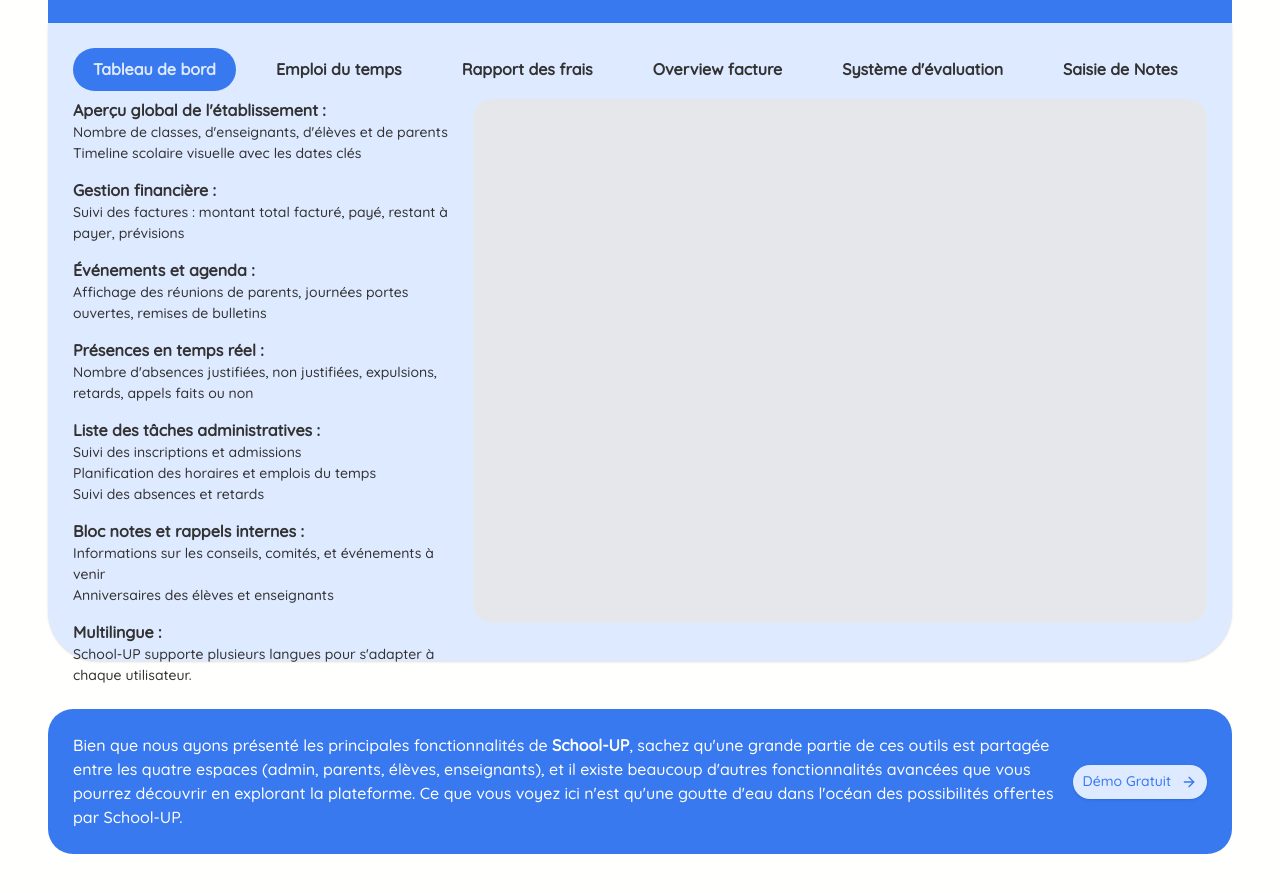
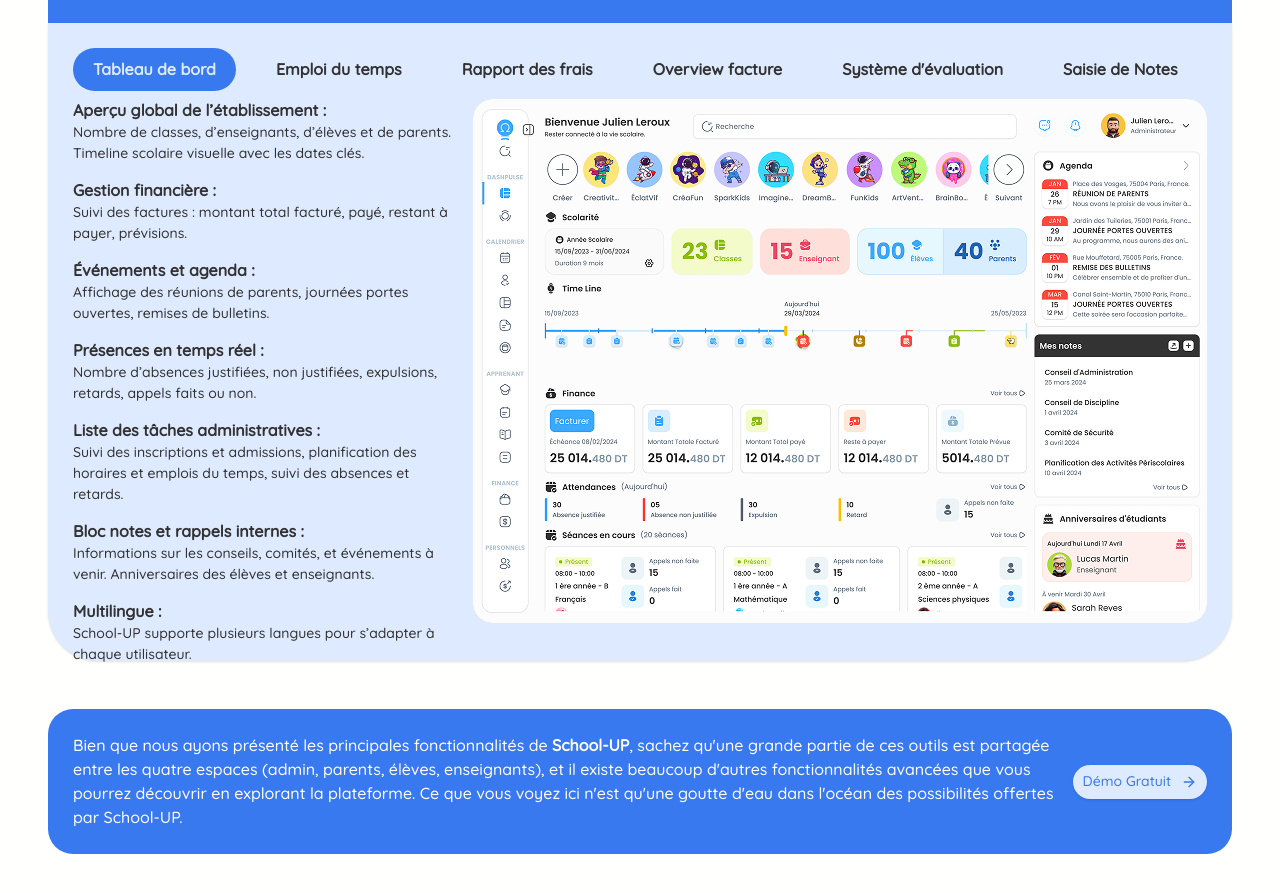
Before and after one commit to GldzzPro/schoolup-landing-page, a React (Vite) app: page / in a window 1280 px wide. Shown: the part 2363-3256 px from the top of the page. Built offline with nearby package versions, Linux system fonts and the light colour scheme.

Commit message:
refactor(LandingPage): replace hardcoded data with dynamic data from schoolUpData
Use useMemo for better performance when computing derived state
Add image display functionality for current tab selection
Reset activeSubTab when mainTab changes to maintain consistent UI state

```diff
--- a/src/screens/LandingPage/sections/SectionComponentNodeSubsection/SectionComponentNodeSubsection.tsx
+++ b/src/screens/LandingPage/sections/SectionComponentNodeSubsection/SectionComponentNodeSubsection.tsx
@@ -1,4 +1,4 @@
-import React, { useState } from "react";
+import React, { useState, useMemo } from "react";
 import { Button } from "../../../../components/ui/button";
 import { Card, CardContent } from "../../../../components/ui/card";
 import { schoolUpData } from "../../../../lib/schoolUp-data";
@@ -7,101 +7,39 @@
   const [activeMainTab, setActiveMainTab] = useState("admin");
   const [activeSubTab, setActiveSubTab] = useState("dashboard");
 
-  const mainTabs = [
-    {
-      id: "admin",
-      label: "Espace Admin",
-      icon: "/user-square.svg",
-      active: true,
-      primaryBgClass: "bg-[#3879F0]",
-      lightBgClass: "bg-[#DEEAFF]",
-      primaryTextClass: "text-[#3879F0]",
-      lightTextClass: "text-[#DEEAFF]",
-      whiteTextClass: "text-[#FFF]",
-    },
-    {
-      id: "teacher",
-      label: "Espace Enseignant",
-      icon: "/briefcase.svg",
-      active: false,
-      primaryBgClass: "bg-[#A068AE]",
-      lightBgClass: "bg-[#F6EAFE]",
-      primaryTextClass: "text-[#A068AE]",
-      lightTextClass: "text-[#F6EAFE]",
-      whiteTextClass: "text-[#FFF]",
-    },
-    {
-      id: "parent",
-      label: "Espace Parent",
-      icon: "/people-1.svg",
-      active: false,
-      primaryBgClass: "bg-[#FF9F51]",
-      lightBgClass: "bg-[#FFE4CE]",
-      primaryTextClass: "text-[#FF9F51]",
-      lightTextClass: "text-[#FFE4CE]",
-      whiteTextClass: "text-[#FFF]",
-    },
-    {
-      id: "student",
-      label: "Espace Élève",
-      icon: "/teacher-1.svg",
-      active: false,
-      primaryBgClass: "bg-[#F37F73]",
-      lightBgClass: "bg-[#FDE5E3]",
-      primaryTextClass: "text-[#F37F73]",
-      lightTextClass: "text-[#FDE5E3]",
-      whiteTextClass: "text-[#FFF]",
-    },
-  ];
+  // Get dynamic data from schoolUpData
+  const mainTabs = schoolUpData.mainTabs;
 
-  const subTabs = [
-    { id: "dashboard", label: "Tableau de bord", active: true },
-    { id: "schedule", label: "Emploi du temps", active: false },
-    { id: "fees", label: "Rapport des frais", active: false },
-    { id: "invoice", label: "Overview facture", active: false },
-    { id: "evaluation", label: "Système d'évaluation", active: false },
-    { id: "grades", label: "Saisie de Notes", active: false },
-    { id: "forms", label: "Création des formulaires", active: false },
-    { id: "reports", label: "Bulletin de Notes", active: false },
-  ];
+  // Get current active main tab data
+  const currentMainTab = useMemo(() => {
+    return mainTabs.find(tab => tab.id === activeMainTab) || mainTabs[0];
+  }, [activeMainTab, mainTabs]);
 
-  const features = [
-    {
-      title: "Aperçu global de l'établissement :",
-      description:
-        "Nombre de classes, d'enseignants, d'élèves et de parents\nTimeline scolaire visuelle avec les dates clés",
-    },
-    {
-      title: "Gestion financière :",
-      description:
-        "Suivi des factures : montant total facturé, payé, restant à payer, prévisions",
-    },
-    {
-      title: "Événements et agenda :",
-      description:
-        "Affichage des réunions de parents, journées portes ouvertes, remises de bulletins",
-    },
-    {
-      title: "Présences en temps réel :",
-      description:
-        "Nombre d'absences justifiées, non justifiées, expulsions, retards, appels faits ou non",
-    },
-    {
-      title: "Liste des tâches administratives :",
-      description:
-        "Suivi des inscriptions et admissions\nPlanification des horaires et emplois du temps\nSuivi des absences et retards",
-    },
-    {
-      title: "Bloc notes et rappels internes :",
-      description:
-        "Informations sur les conseils, comités, et événements à venir\nAnniversaires des élèves et enseignants",
-    },
-    {
-      title: "Multilingue :",
-      description:
-        "School-UP supporte plusieurs langues pour s'adapter à chaque utilisateur.",
-    },
-  ];
+  // Get dynamic subTabs based on current main tab
+  const subTabs = useMemo(() => {
+    return currentMainTab?.subTabs || [];
+  }, [currentMainTab]);
+
+  // Get dynamic features based on current main tab and sub tab
+  const features = useMemo(() => {
+    const featureData = currentMainTab?.featuresBySubTab?.[activeSubTab as keyof typeof currentMainTab.featuresBySubTab];
+    return featureData?.features || [];
+  }, [currentMainTab, activeSubTab]);
+
+  // Get images for current selection
+  const images = useMemo(() => {
+    const featureData = currentMainTab?.featuresBySubTab?.[activeSubTab as keyof typeof currentMainTab.featuresBySubTab];
+    return featureData?.images || featureData?.image || [];
+  }, [currentMainTab, activeSubTab]);
+
+  // Reset activeSubTab when mainTab changes
+  const handleMainTabChange = (tabId: string) => {
+    setActiveMainTab(tabId);
+    const newMainTab = mainTabs.find(tab => tab.id === tabId);
+    if (newMainTab?.subTabs && newMainTab.subTabs.length > 0) {
+      setActiveSubTab(newMainTab.subTabs[0].id);
+    }
+  };
 
   return (
     <section className="flex flex-col flex-start w-full items-start gap-[15px] ">
@@ -129,7 +67,7 @@
             {mainTabs.map((tab) => (
               <Button
                 key={tab.id}
-                onClick={() => setActiveMainTab(tab.id)}
+                onClick={() => handleMainTabChange(tab.id)}
                 className={`flex flex-col md:flex-row items-center justify-center gap-1 md:gap-2.5 px-2 md:px-5 py-2 md:py-2.5 relative flex-1 grow rounded-[20px] md:rounded-[50px] h-auto text-xs md:text-sm ${
                   activeMainTab === tab.id
                     ? `${tab.lightBgClass} ${tab.primaryTextClass}`
@@ -186,7 +124,7 @@
 
               <div className="flex flex-col md:flex-row items-start gap-4 md:gap-5 relative self-stretch w-full flex-[0_0_auto] mb-[-7.00px]">
                 <div className="flex flex-col items-start md:items-center gap-3 md:gap-[15px] relative flex-1 grow">
-                  {features.map((feature, index) => (
+                  {features.map((feature: { title: string; description: string }, index: number) => (
                     <div
                       key={index}
                       className="relative self-stretch mt-[-1.00px] [font-family:'Quicksand',Helvetica] font-normal text-black text-sm md:text-base tracking-[0] leading-4 md:leading-4"
@@ -199,7 +137,7 @@
                       <span className="font-medium text-xs md:text-sm leading-[18px] md:leading-[21px]">
                         {feature.description
                           .split("\n")
-                          .map((line, lineIndex) => (
+                          .map((line: string, lineIndex: number) => (
                             <React.Fragment key={lineIndex}>
                               {line}
                               {lineIndex <
@@ -212,7 +150,15 @@
                     </div>
                   ))}
                 </div>
-                <div className="relative w-full md:w-[734px] h-[200px] md:h-[524px] rounded-[20px] bg-cover bg-[50%_50%] bg-gray-200" />
+                <div className="relative w-full md:w-[734px] h-[200px] md:h-[524px] rounded-[20px] bg-cover bg-[50%_50%] bg-gray-200">
+                  {images.length > 0 && (
+                    <img
+                      src={images[0]}
+                      alt={`${currentMainTab?.label} - ${activeSubTab}`}
+                      className="w-full h-full object-cover rounded-[20px]"
+                    />
+                  )}
+                </div>
               </div>
             </CardContent>
           </Card>
```
